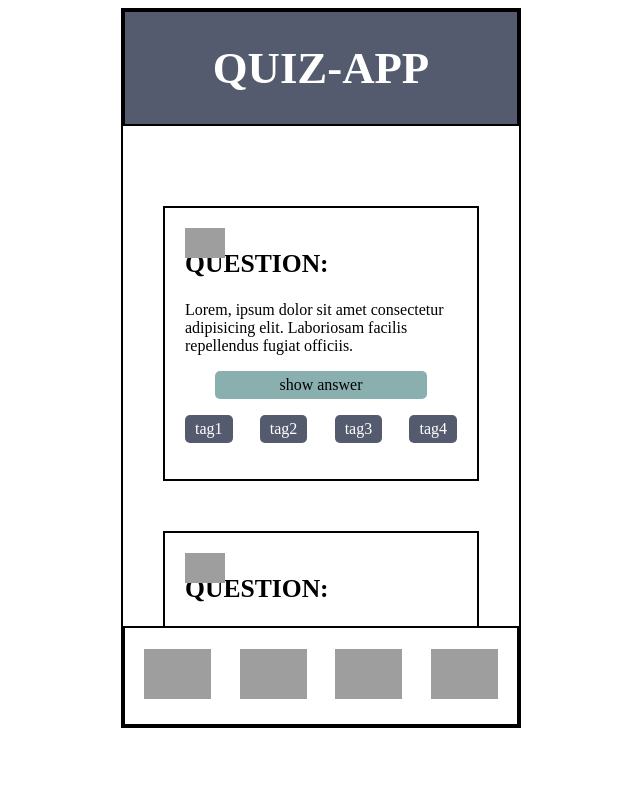
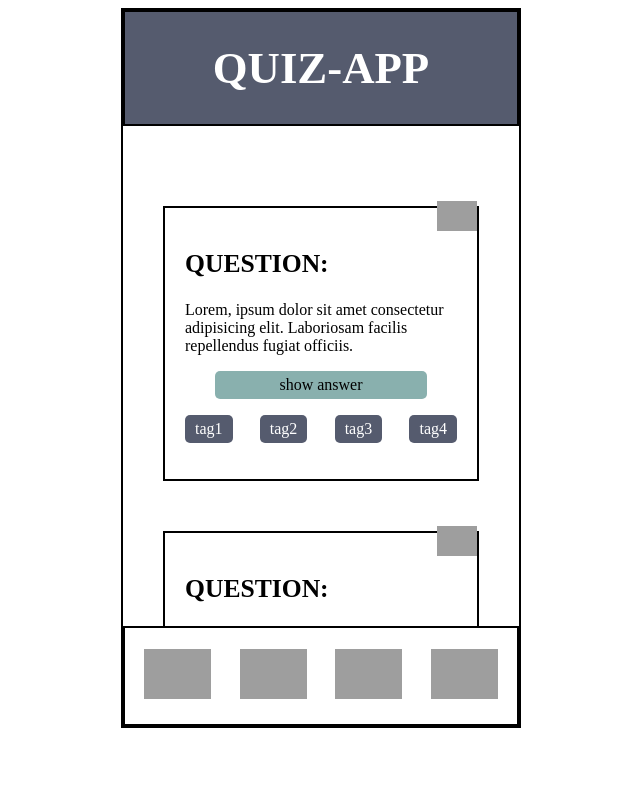
Before and after one commit to ronnyleibham/quiz-app, a plain HTML site: page index.html in a window 1280 px wide. Shown: the whole page, without its empty margins (319-959 px from the left). Drawn offline with Linux system fonts and the light colour scheme; grey boxes are pictures that could not be loaded.

Commit message:
Update index.css

```diff
--- a/styles/index.css
+++ b/styles/index.css
@@ -90,7 +90,8 @@ footer {
 .card-bookmark-symbol {
   max-height: 30px;
   position: absolute;
-
+  right: 0px;
+  top: -7px;
 }
 
 .card-show-answer-button {
```
